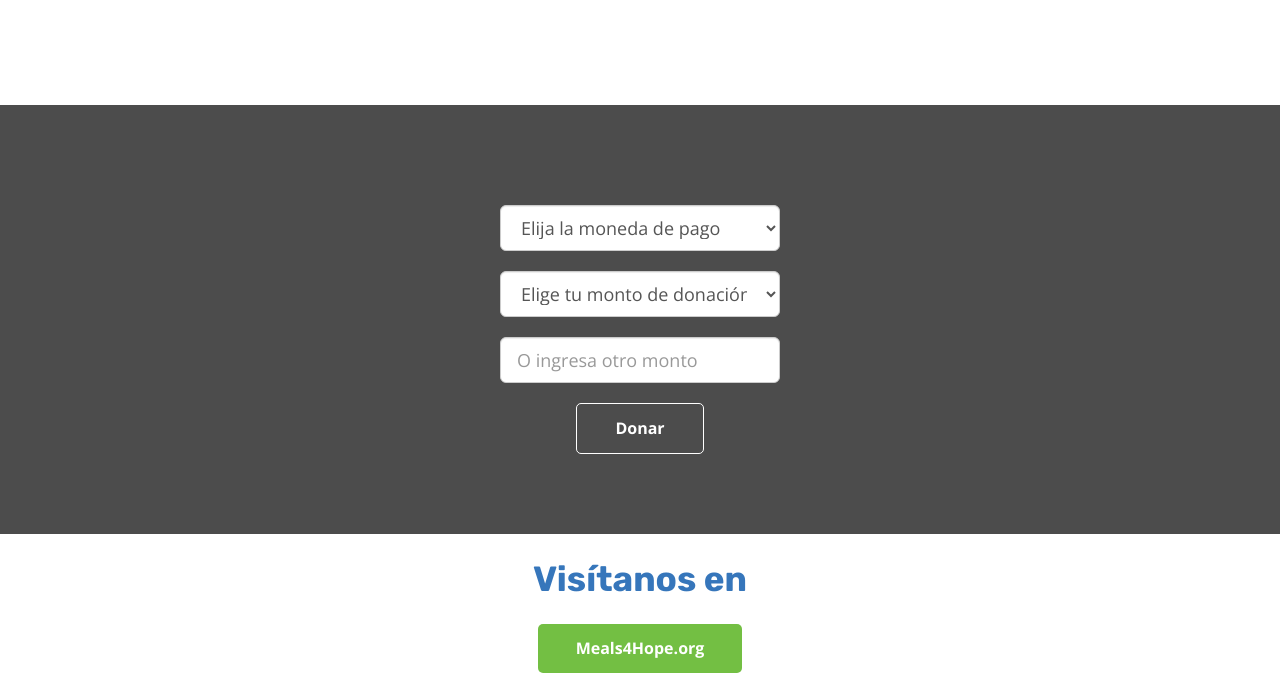
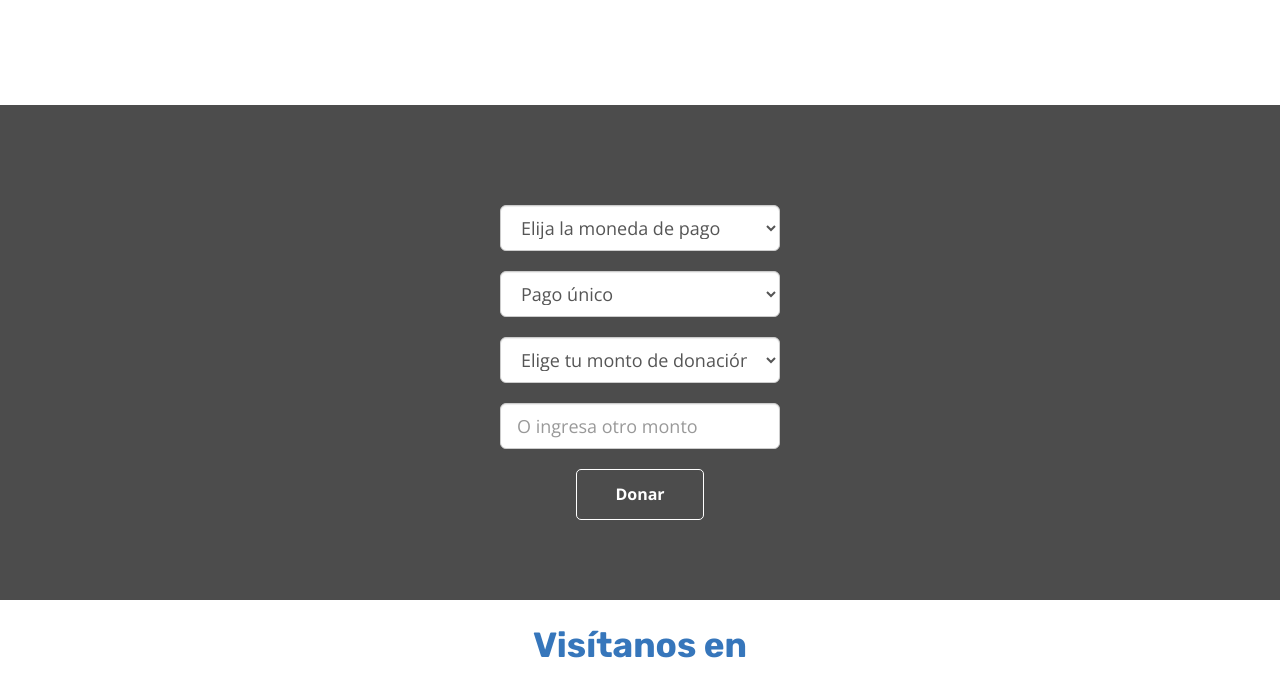
Before and after one commit to decktra/m4h_sosterremoto, a plain HTML site: page index.html in a window 1280 px wide. Shown: the part 635-1322 px from the top of the page. Drawn offline with nearby package versions, Linux system fonts and the light colour scheme.

Commit message:
add frecuency

```diff
--- a/index.html
+++ b/index.html
@@ -79,11 +79,15 @@
                     <div class="col-lg-12">
                         <div class="wpo-cta-text">
                             <!-- <h2>La compra de tickets ha culminado. El lunes 14 de febrero se anunciarán los ganadores.</h2> -->
-                            <form onsubmit="window.location = 'https://donations.meals4hope.org/donations/details?locale=es&currency='  + currency.value + '&frecuency=single&m4h_source=cumplejuanma&amount=' + (document.getElementById('customAmount').value || amount.value); return false;">
+                            <form onsubmit="window.location = 'https://donations.meals4hope.org/donations/details?locale=es&currency='  + currency.value + '&frecuency=' + frecuency.value + '&m4h_source=cumplejuanma&amount=' + (document.getElementById('customAmount').value || amount.value); return false;">
                                 <select id="currency" name="currency" class="form-control input-lg center-block" style="margin-bottom:20px;margin-top:20px;width:280px" required>
                                     <option value="EUR">Elija la moneda de pago</option>
                                     <option value="EUR">Euros</option>
                                     <option value="USD">Dólares</option>
+                                </select>
+                                <select id="frecuency" name="frecuency" class="form-control input-lg center-block" style="margin-bottom:20px;margin-top:20px;width:280px" required>
+                                    <option value="single" selected>Pago único</option>
+                                    <option value="monthly">Pago mensual</option>
                                 </select>
                                 <select id="amount" name="amount" class="form-control input-lg center-block" style="margin-bottom:20px;margin-top:20px;width:280px" required>
                                     <option value=10>Elige tu monto de donación</option>
```
